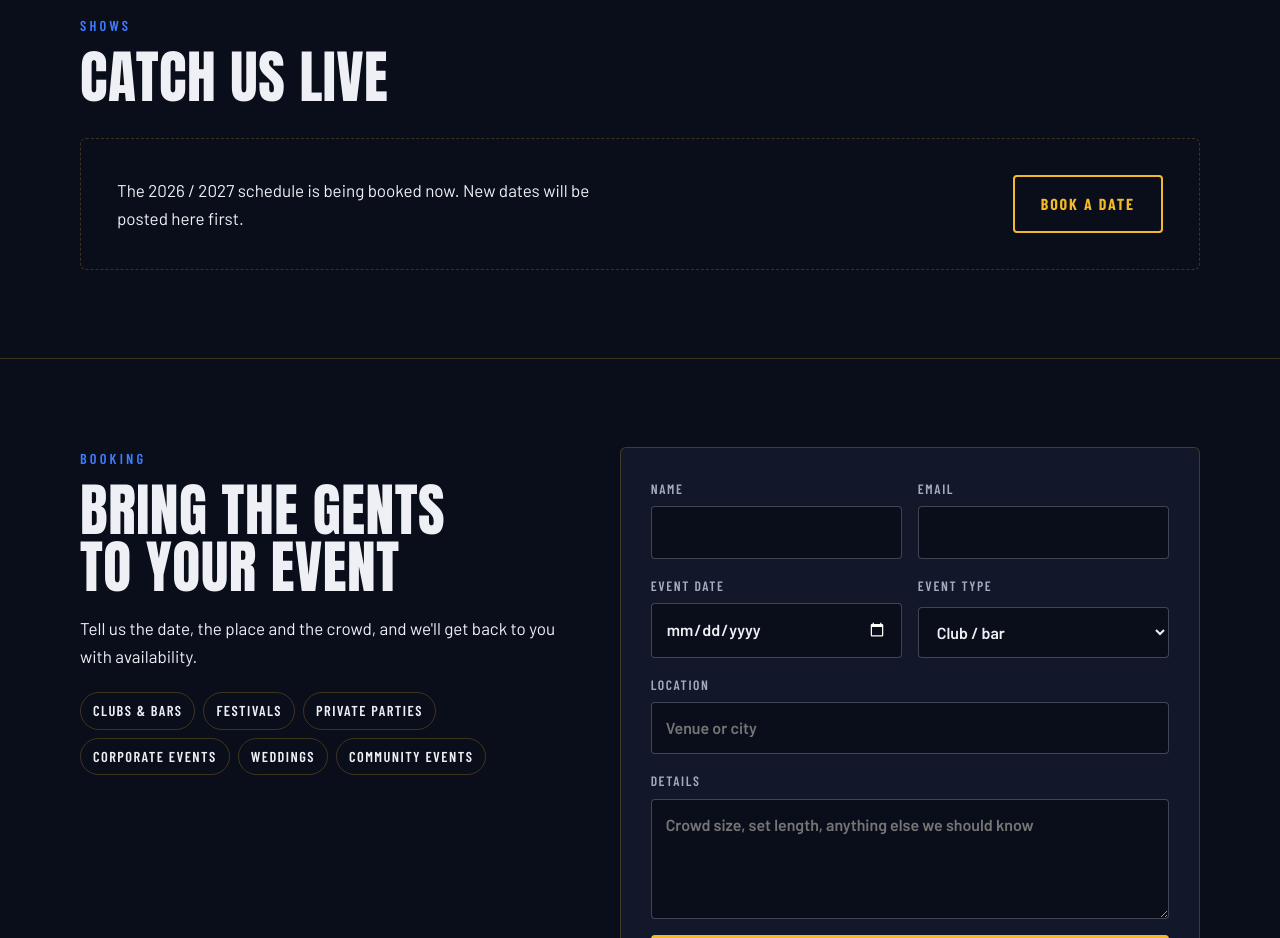
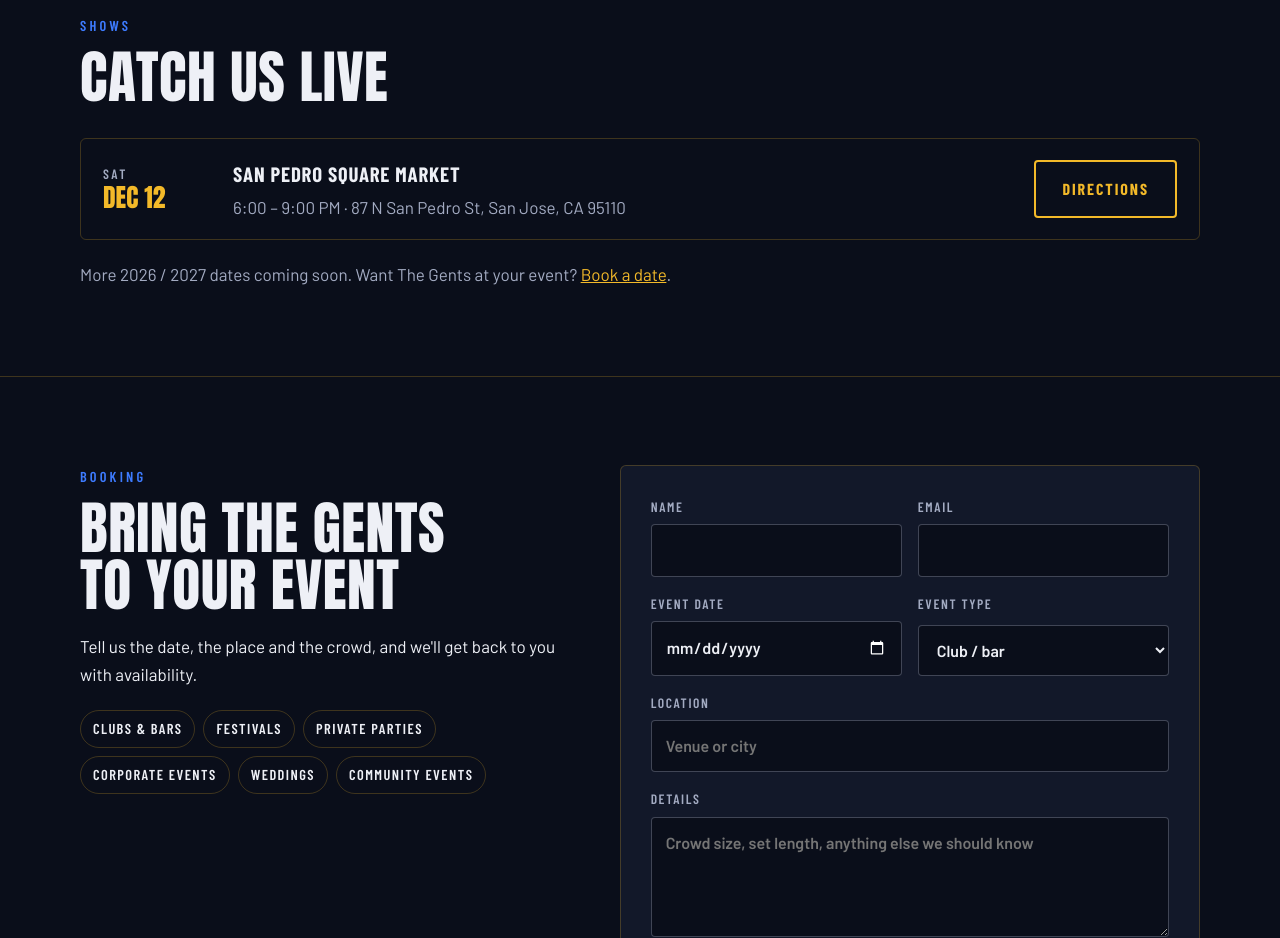
Before and after one commit to ErikBurton/thegentsband, a plain HTML site: page index.html in a window 1280 px wide. Shown: the part 4100-5038 px from the top of the page. Drawn offline with nearby package versions, Linux system fonts and the light colour scheme.

Commit message:
Added show San Pedro Square Market

```diff
--- a/css/styles.css
+++ b/css/styles.css
@@ -191,3 +191,11 @@ footer .logo { font-size: 1.3rem; }
 footer .credit { width: 100%; font-size: .85rem; }
 footer .credit a { color: var(--muted); text-decoration: underline; text-underline-offset: 3px; }
 footer .credit a:hover { color: var(--gold); }
+
+
+/* Show entries */
+.show time { display: grid; gap: 4px; }
+.show-day { font-family: var(--font-label); font-weight: 600; font-size: .85rem; letter-spacing: .18em; color: var(--muted); }
+.show-info { display: grid; gap: 2px; }
+.show-info strong { font-family: var(--font-label); font-weight: 700; font-size: 1.3rem; text-transform: uppercase; letter-spacing: .04em; }
+.shows-more { margin: 20px 0 0; }
--- a/index.html
+++ b/index.html
@@ -168,23 +168,23 @@
     </div>
   </section>
 
-  <section class="shows" id="shows">
+   <section class="shows" id="shows">
     <div class="wrap">
       <p class="section-label">Shows</p>
       <h2>Catch Us Live</h2>
-      <!-- To list shows, replace the .shows-empty block with:
+      <!-- To add a show, copy one <li class="show"> ... </li> block below and change the date, venue, time, address and map link.
+           Remove past shows after they happen. -->
       <ul class="show-list">
         <li class="show">
-          <time datetime="2026-12-05">Dec 05</time>
-          <div><strong>Venue Name</strong><br><span class="muted">City, CA &middot; 8:00 PM</span></div>
-          <a class="btn btn-ghost" href="https://example.com">Details</a>
+          <time datetime="2026-12-12T18:00"><span class="show-day">Sat</span>Dec 12</time>
+          <div class="show-info">
+            <strong>San Pedro Square Market</strong>
+            <span class="muted">6:00 &ndash; 9:00 PM &middot; 87 N San Pedro St, San Jose, CA 95110</span>
+          </div>
+          <a class="btn btn-ghost" href="https://www.google.com/maps/search/?api=1&amp;query=87+N+San+Pedro+St+San+Jose+CA+95110" target="_blank" rel="noopener">Directions</a>
         </li>
       </ul>
-      -->
-      <div class="shows-empty">
-        <p>The 2026 / 2027 schedule is being booked now. New dates will be posted here first.</p>
-        <a class="btn btn-ghost" href="#booking">Book a Date</a>
-      </div>
+      <p class="shows-more muted">More 2026 / 2027 dates coming soon. Want The Gents at your event? <a href="#booking">Book a date</a>.</p>
     </div>
   </section>
 
```
